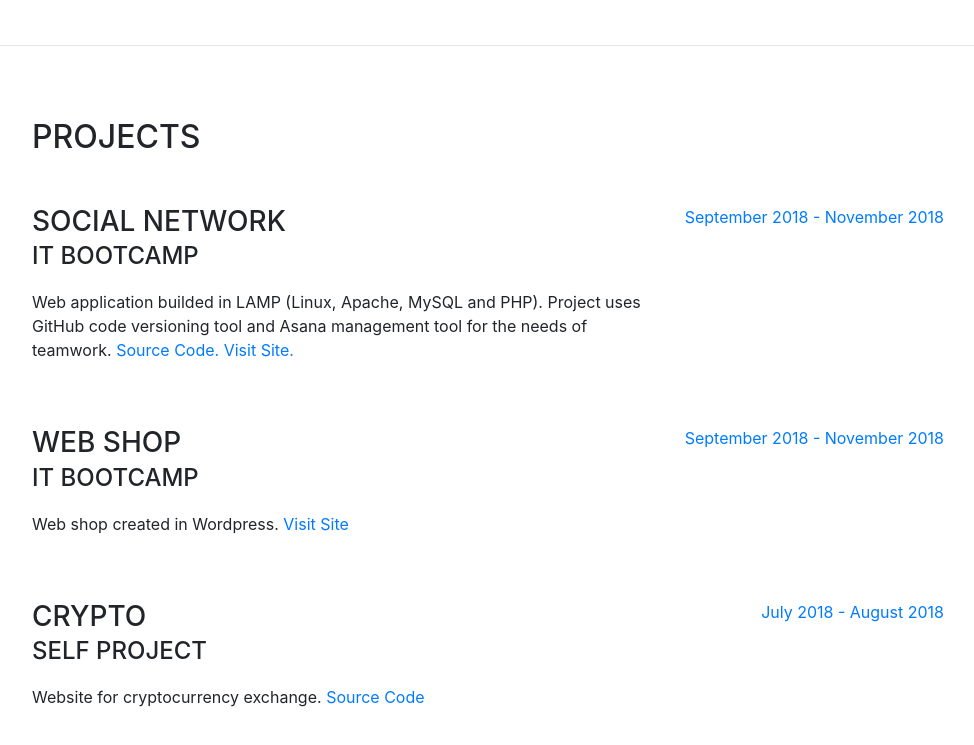
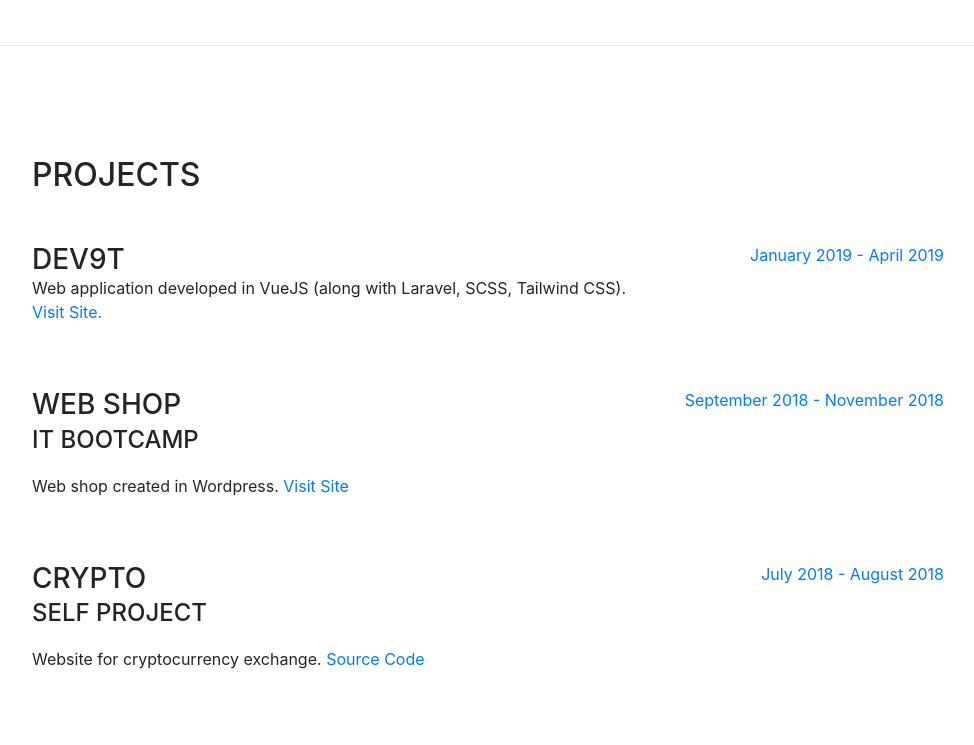
Before and after one commit to BojanVuk/BojanVuk.github.io, a website with bundled scripts: page index.html in a window 1280 px wide. Shown: the part 2377-3122 px from the top of the page, without its empty margins (288-1262 px from the left). Built offline with nearby package versions, Linux system fonts and the light colour scheme; a web font is replaced by a local one.

Commit message:
Update index.html

```diff
--- a/index.html
+++ b/index.html
@@ -165,12 +165,11 @@
 
           <div class="resume-item d-flex flex-column flex-md-row mb-5">
             <div class="resume-content mr-auto">
-              <h3 class="mb-0">Social Network</h3>
-              <div class="subheading mb-3">IT Bootcamp</div>
-              <p>Web application builded in LAMP (Linux, Apache, MySQL and PHP). Project uses GitHub code versioning tool and Asana management tool for the needs of teamwork. <a href="https://github.com/lapec/social-network/tree/hosting_fixes" target="_blank">Source Code. </a><a href="http://socnet.byethost4.com/" target="_blank">Visit Site.</a></p>
+              <h3 class="mb-0">Dev9t</h3>
+              <p>Web application developed in VueJS (along with Laravel, SCSS, Tailwind CSS). <a href="http://dev9t.com/" target="_blank">Visit Site.</a></p>
             </div>
             <div class="resume-date text-md-right">
-              <span class="text-primary">September 2018 - November 2018</span>
+              <span class="text-primary">January 2019 - April 2019</span>
             </div>
           </div>
 
```
